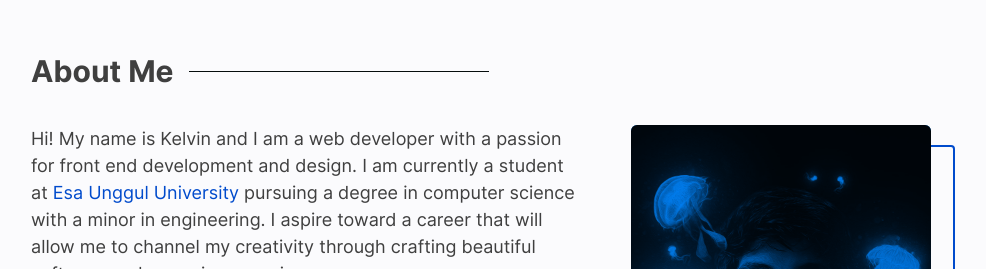
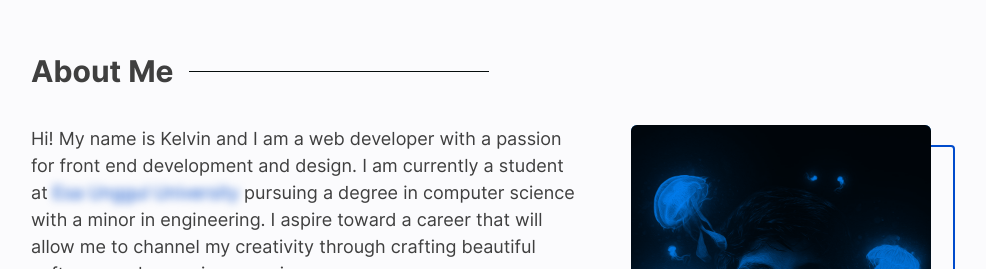
Before and after one commit to artxian/artxian.github.io, a website: page index.html in a window 1280 px wide. Shown: the part 847-1116 px from the top of the page, without its empty margins (149-1135 px from the left). Drawn offline with Linux system fonts and the light colour scheme.

Commit message:
bluring link

```diff
--- a/index.html
+++ b/index.html
@@ -117,7 +117,7 @@
                 Hi! My name is Kelvin and I am a web developer with a passion
                 for front end development and design. I am currently a student
                 at
-                <a class="text" href="https://www.esaunggul.ac.id/" target="_blank"
+                <a class="text" href="#" target="_blank" style="filter: blur(4px); cursor: not-allowed;"
                   >Esa Unggul University</a
                 >
                 pursuing a degree in computer science with a minor in
```
